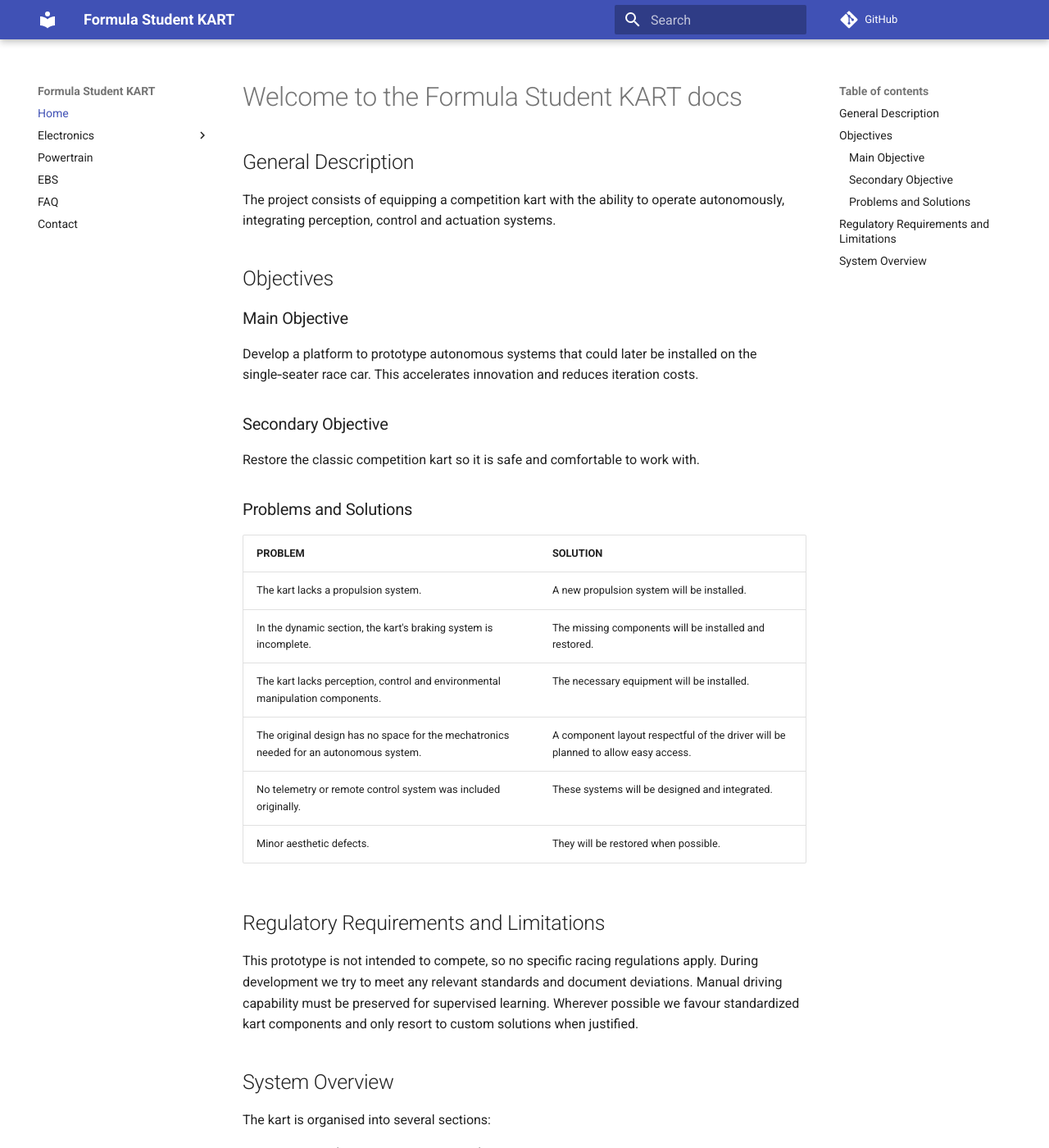
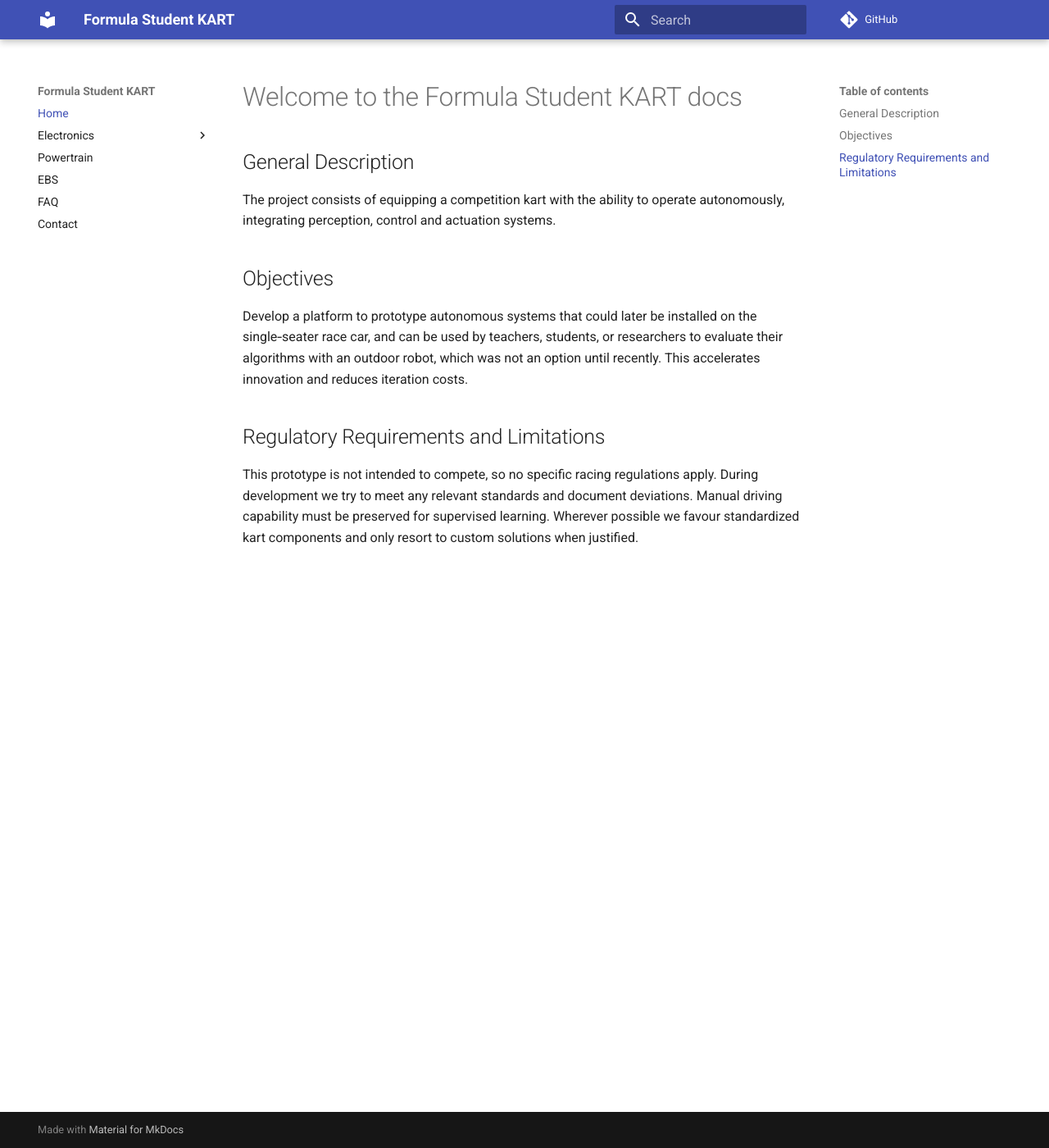
Before and after one commit to UM-Driverless/kart_docs, an MkDocs documentation site: the page built from docs/index.md, in a window 1280 px wide and 1400 px high. Shown: the whole window at 82% size. Built offline with MkDocs 1.6.1 and Material for MkDocs 9.7.7, drawn with Linux system fonts in a browser that asks for light colours; comment, search, counter and statistics services are not loaded; some of the changed text lies outside the part shown.

Commit message:
Remove fluff

```diff
--- a/docs/index.md
+++ b/docs/index.md
@@ -6,35 +6,8 @@ The project consists of equipping a competition kart with the ability to operate
 
 ## Objectives
 
-### Main Objective
-
-Develop a platform to prototype autonomous systems that could later be installed on the single‑seater race car. This accelerates innovation and reduces iteration costs.
-
-### Secondary Objective
-
-Restore the classic competition kart so it is safe and comfortable to work with.
-
-### Problems and Solutions
-
-| PROBLEM | SOLUTION |
-| --- | --- |
-| The kart lacks a propulsion system. | A new propulsion system will be installed. |
-| In the dynamic section, the kart's braking system is incomplete. | The missing components will be installed and restored. |
-| The kart lacks perception, control and environmental manipulation components. | The necessary equipment will be installed. |
-| The original design has no space for the mechatronics needed for an autonomous system. | A component layout respectful of the driver will be planned to allow easy access. |
-| No telemetry or remote control system was included originally. | These systems will be designed and integrated. |
-| Minor aesthetic defects. | They will be restored when possible. |
+Develop a platform to prototype autonomous systems that could later be installed on the single‑seater race car, and can be used by teachers, students, or researchers to evaluate their algorithms with an outdoor robot, which was not an option until recently. This accelerates innovation and reduces iteration costs.
 
 ## Regulatory Requirements and Limitations
 
 This prototype is not intended to compete, so no specific racing regulations apply. During development we try to meet any relevant standards and document deviations. Manual driving capability must be preserved for supervised learning. Wherever possible we favour standardized kart components and only resort to custom solutions when justified.
-
-## System Overview
-
-The kart is organised into several sections:
-
-- **Propulsion** (motor, battery, drivetrain)
-- **Dynamics** (steering, brakes)
-- **Chassis**
-- **Aerodynamics**
-- **Electronics** (control, perception, actuation, telemetry)
```
